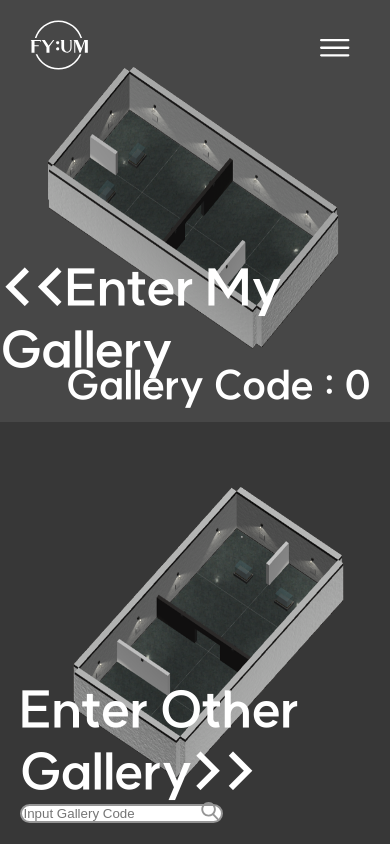
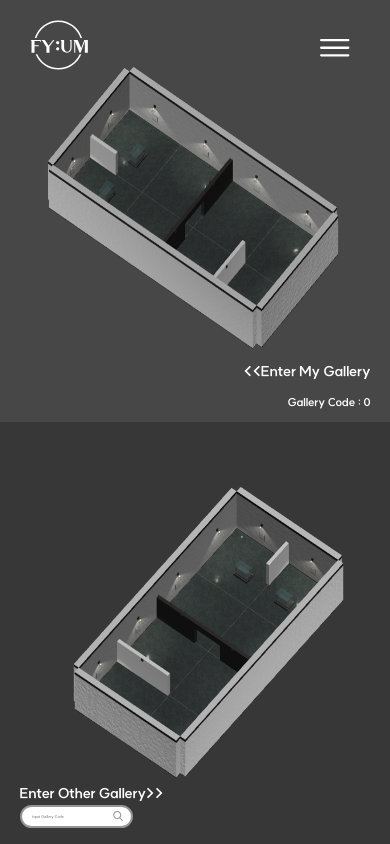
Before and after one commit to okanekudasai/FYUM, a React (Create React App) app in the folder frontend/: page /exhibition in a window 390 px wide. Built offline with nearby package versions, Linux system fonts and the light colour scheme; no server answers; a web font is replaced by a local one.

Commit message:
design: 검색 css 반응형으로 설정
Former-commit-id: 64889fe673588d21aa0df963f731e530c34c6431

```diff
--- a/frontend/src/components/Exhibition/styles.ts
+++ b/frontend/src/components/Exhibition/styles.ts
@@ -43,12 +43,12 @@ export const MyGalleryTextStyle = styled.div`
   bottom: 10%;
   right: 5%;
   font-weight: 700;
-  font-size: 50px;
+  font-size: 3.5vw;
   cursor: pointer;
 
   &.code {
     bottom: 3%;
-    font-size: 40px;
+    font-size: 2.8vw;
     cursor: auto;
   }
 `;
@@ -79,7 +79,7 @@ export const OtherGalleryTextStyle = styled.div`
   bottom: 10%;
   left: 5%;
   font-weight: 700;
-  font-size: 50px;
+  font-size: 3.5vw;
 `;
 
 export const OtherGallerySearchContainer = styled.div`
@@ -89,17 +89,29 @@ export const OtherGallerySearchContainer = styled.div`
 
 export const SearchInputStyle = styled.input`
   position: absolute;
-  bottom: 5%;
+  bottom: 3.8%;
   left: 5%;
   border: 2px solid #959595;
-  height: 3%;
-  width: 50%;
+  height: 4%;
+  width: 30%;
   border-radius: 15px;
+  font-size: 1vw;
+  padding-left: 10px;
+
+  @media (max-width: 768px) {
+    width: 25%;
+  }
 `;
 
 export const SearchIcContainer = styled(SearchIc)`
   position: absolute;
-  bottom: 5.6%;
-  left: 51.5%;
+  bottom: 5.1%;
+  left: 33%;
   cursor: pointer;
+  @media (max-width: 768px) {
+    left: 29%;
+    bottom: 5.5%;
+    width: 10px;
+    height: 10px;
+  }
 `;
```
